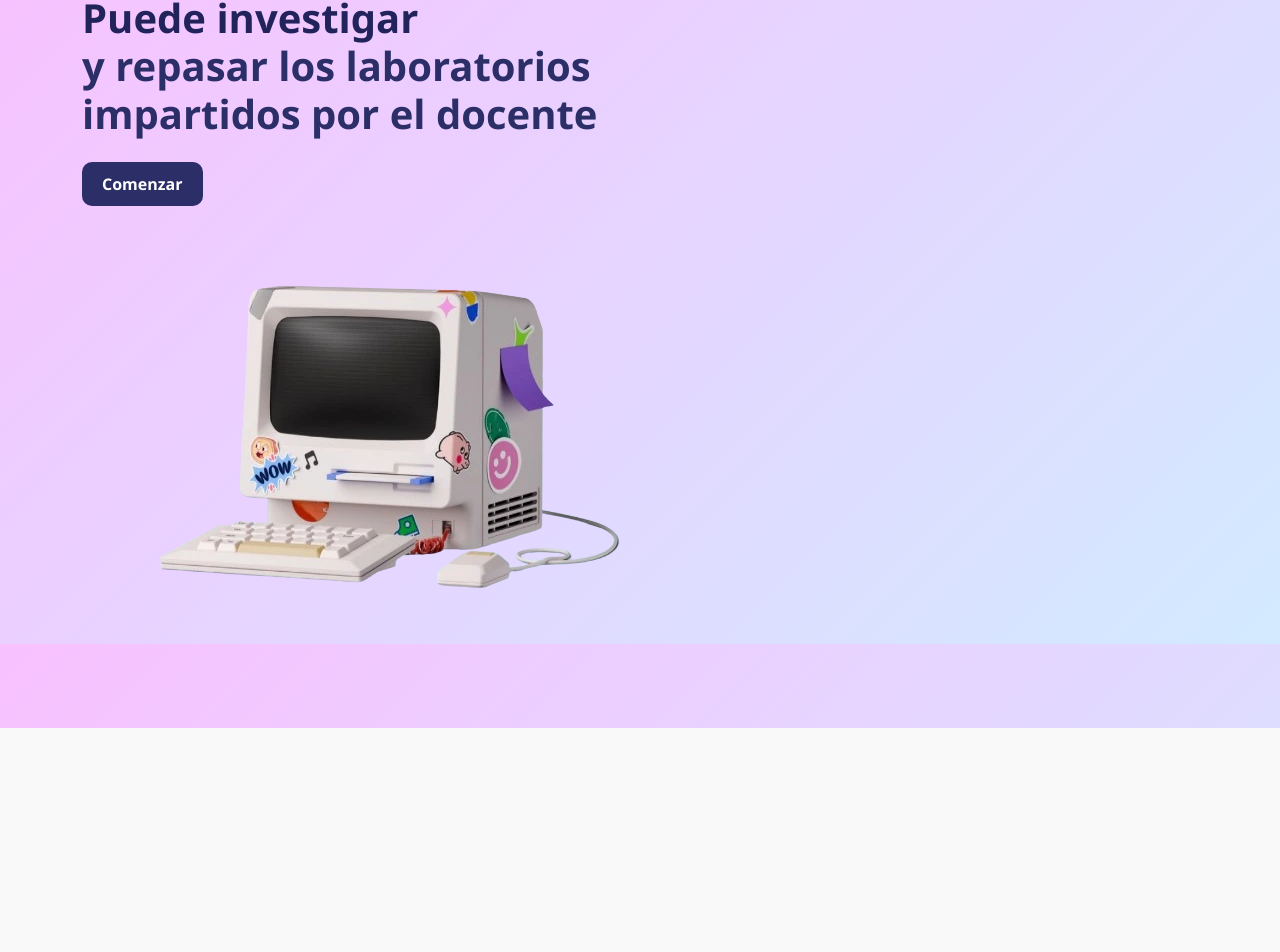
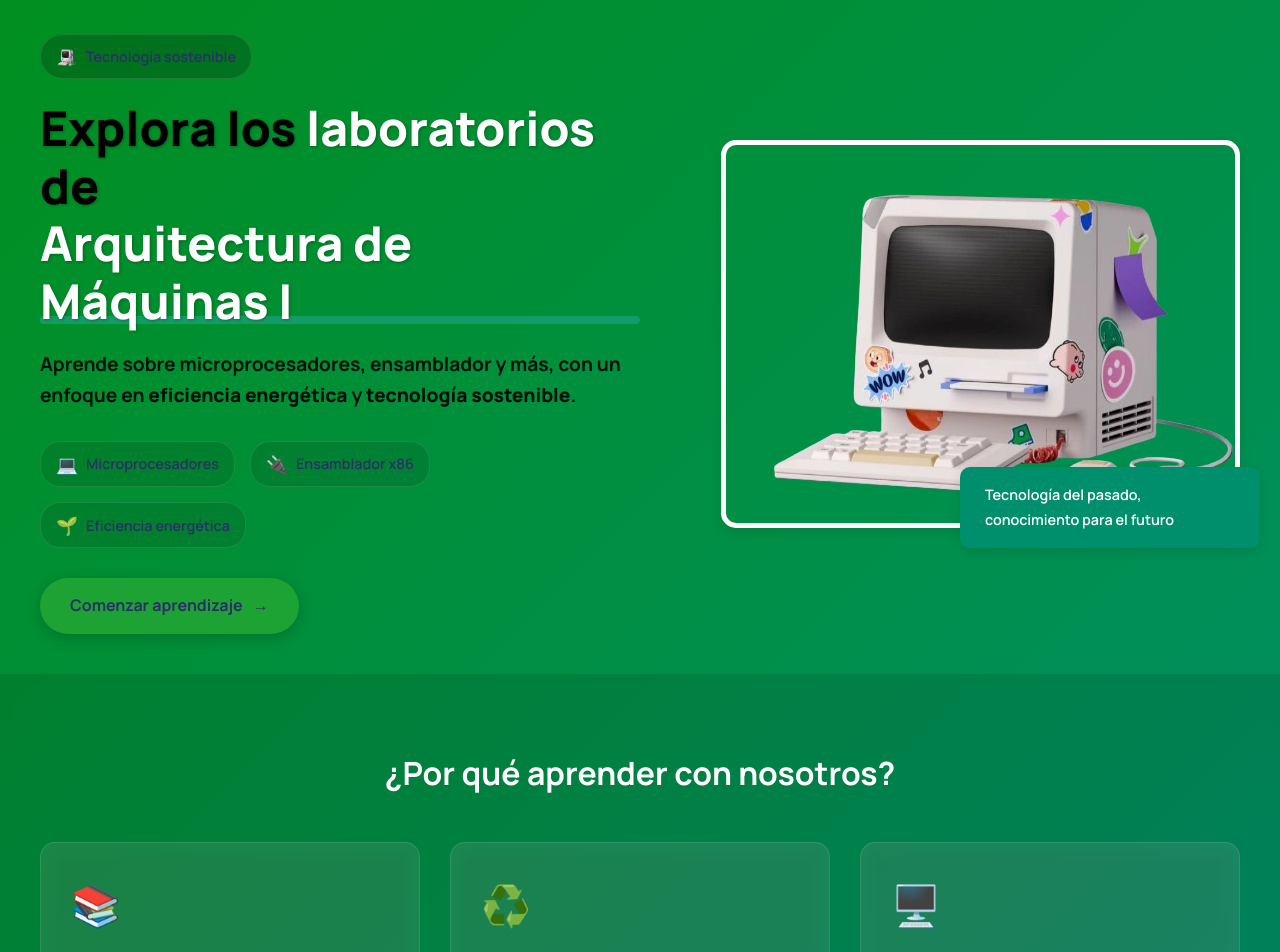
Before and after one commit to Hareigns/web-informativa-arquitectura-maquinas-1, a React (Create React App) app: page / in a window 1280 px wide. Shown: the part 72-1024 px from the top of the page. Before the commit the page ends 800 px from the top, so only its background shows below. Built offline with nearby package versions, Linux system fonts and the light colour scheme.

Commit message:
modificacion de colores (verdes), pero aun no convence del todo (labs 1-4 y vista de labs, aasi como la de home y about)

```diff
--- a/src/assets/styles/about.css
+++ b/src/assets/styles/about.css
@@ -2,7 +2,7 @@
 
 body {
   font-family: 'Manrope', sans-serif;
-  background: linear-gradient(135deg, #f8c1ff, #d2eaff);
+  background: linear-gradient(135deg, #2fb925, #023f2d);
 }
 
 span{
--- a/src/assets/styles/home.css
+++ b/src/assets/styles/home.css
@@ -1,75 +1,338 @@
-@import url('https://fonts.googleapis.com/css2?family=Manrope:wght@200..800&display=swap');
-
-body {
-  font-family: 'Manrope', sans-serif;
-  background: linear-gradient(135deg, #f8c1ff, #d2eaff);
+/* Nueva paleta de colores */
+:root {
+  --green-dark: #008f1f;
+  --green-medium: #1ca333;
+  --green-light: #249900;
+  --teal-dark: #008f6c;
+  --teal-light: #1ca37e;
+  --white: #ffffff;
+  --black: #000000;
+  --gray-light: #f5f5f5;
+  --gray-dark: #333333;
+  --card-shadow: 0 8px 24px rgba(0, 0, 0, 0.1);
+  --transition: all 0.3s ease;
 }
 
-span{
-    color: #2c2e67;
+/* Estilos base */
+.eco-home-container {
+  min-height: 100vh;
+  position: relative;
+  overflow: hidden;
+  background: linear-gradient(135deg, var(--green-dark), var(--teal-dark));
+  font-family: 'Manrope', sans-serif;
+  color: var(--white);
 }
 
-.hero-section {
-    min-height: 80vh;
-    display: flex;
-    align-items: center;
-    justify-content: center;
-    text-align: center;
+/* Partículas de fondo */
+.particles {
+  position: absolute;
+  top: 0;
+  left: 0;
+  width: 100%;
+  height: 100%;
+  z-index: 0;
 }
 
-.hero-title {
-    font-size: 2.5rem;
-    font-weight: bold;
-    color: #23235b;
+.particle {
+  position: absolute;
+  background-color: rgba(255, 255, 255, 0.3);
+  border-radius: 50%;
+  animation: float 15s infinite linear;
 }
 
-.hero-text {
-    font-size: 1.2rem;
-    color: #4b4b4b;
-    font-weight: bold;
+@keyframes float {
+  0% { transform: translateY(0) rotate(0deg); opacity: 1; }
+  100% { transform: translateY(-100vh) rotate(360deg); opacity: 0; }
 }
 
-.btn-custom {
-    background-color: #2c2e67;
-    color: white;
-    font-weight: bold;
-    padding: 10px 20px;
-    border-radius: 10px;
-    font-size: 1rem;
-    border: none;
-    transition: transform 0.3s ease-in-out; /* Transición suave */
+/* Sección hero */
+.eco-hero-section {
+  position: relative;
+  z-index: 1;
+  min-height: 80vh;
+  display: flex;
+  align-items: center;
+  justify-content: center;
+  padding: 40px 20px;
 }
 
-.btn-custom:hover {
-    transform: scale(1.1); /* Aumenta un 10% al pasar el cursor */
+.hero-content {
+  display: flex;
+  align-items: center;
+  justify-content: space-between;
+  max-width: 1200px;
+  width: 100%;
+  gap: 40px;
 }
 
-.btn-custom:hover {
-    background-color: #cdffff;
+.hero-text-content {
+  max-width: 600px;
+  text-align: left;
 }
 
-.hero-logo {
-    max-width: 800px;
-    height: auto;
-    transition: transform 0.3s ease-in-out; /* Transición suave */
+.eco-badge {
+  display: inline-flex;
+  align-items: center;
+  gap: 10px;
+  background-color: rgba(0, 0, 0, 0.2);
+  padding: 10px 15px;
+  border-radius: 30px;
+  margin-bottom: 20px;
+  font-size: 0.9rem;
+  font-weight: 600;
+  backdrop-filter: blur(5px);
+  border: 1px solid rgba(255, 255, 255, 0.1);
 }
 
-.hero-logo:hover {
-    transform: scale(1.1); /* Aumenta un 10% al pasar el cursor */
+.eco-icon {
+  width: 20px;
+  height: 20px;
 }
 
-.row .col-md-6:nth-of-type(1) {
-    justify-content: left;
-    text-align: left;
-    width: 700px;
-    height: auto;
+.eco-hero-title {
+  font-size: 3rem;
+  font-weight: 800;
+  line-height: 1.2;
+  margin-bottom: 20px;
+  text-shadow: 1px 1px 3px rgba(0, 0, 0, 0.3);
+}
 
+.eco-hero-title span {
+  color: var(--white);
+}
+
+.highlight {
+  color: var(--white);
+  font-weight: 800;
+  position: relative;
+  display: inline-block;
+}
+
+.highlight::after {
+  content: '';
+  position: absolute;
+  bottom: 5px;
+  left: 0;
+  width: 100%;
+  height: 8px;
+  background-color: var(--teal-light);
+  z-index: -1;
+  border-radius: 4px;
+  opacity: 0.7;
+}
+
+.eco-hero-subtitle {
+  font-size: 1.2rem;
+  margin-bottom: 30px;
+  line-height: 1.6;
+  opacity: 0.9;
+}
+
+.hero-features {
+  display: flex;
+  gap: 15px;
+  margin-bottom: 30px;
+  flex-wrap: wrap;
+}
+
+.feature-item {
+  display: flex;
+  align-items: center;
+  gap: 8px;
+  background-color: rgba(0, 0, 0, 0.1);
+  padding: 8px 15px;
+  border-radius: 20px;
+  font-size: 0.9rem;
+  font-weight: 600;
+  backdrop-filter: blur(5px);
+  border: 1px solid rgba(255, 255, 255, 0.1);
+}
+
+.feature-icon {
+  font-size: 1.1rem;
+}
+
+.eco-btn {
+  display: inline-flex;
+  align-items: center;
+  gap: 10px;
+  background-color: var(--green-medium);
+  color: var(--white);
+  padding: 15px 30px;
+  border-radius: 50px;
+  font-weight: 700;
+  font-size: 1rem;
+  border: none;
+  cursor: pointer;
+  transition: var(--transition);
+  box-shadow: 0 4px 15px rgba(0, 0, 0, 0.2);
+}
+
+.eco-btn:hover {
+  background-color: var(--green-light);
+  transform: translateY(-3px);
+  box-shadow: 0 8px 20px rgba(0, 0, 0, 0.3);
+}
+
+.eco-btn:hover .btn-arrow {
+  transform: translateX(5px);
+}
+
+.btn-arrow {
+  transition: var(--transition);
+}
+
+.hero-image-container {
+  position: relative;
+  max-width: 600px;
+}
+
+.eco-hero-image {
+  width: 100%;
+  height: auto;
+  border-radius: 15px;
+  box-shadow: var(--card-shadow);
+  transition: var(--transition);
+  position: relative;
+  z-index: 1;
+  border: 5px solid var(--white);
+}
+
+.eco-hero-image:hover {
+  transform: scale(1.03);
+}
+
+.image-overlay {
+  position: absolute;
+  bottom: -20px;
+  right: -20px;
+  background-color: var(--teal-dark);
+  padding: 15px 25px;
+  border-radius: 10px;
+  z-index: 2;
+  max-width: 300px;
+  box-shadow: var(--card-shadow);
+}
+
+.overlay-text {
+  font-size: 0.9rem;
+  font-weight: 600;
+  line-height: 1.4;
+  color: var(--white);
+}
+
+/* Sección de beneficios */
+.eco-benefits {
+  padding: 80px 20px;
+  background-color: rgba(0, 0, 0, 0.1);
+  backdrop-filter: blur(5px);
+  position: relative;
+  z-index: 1;
+}
+
+.benefits-title {
+  text-align: center;
+  font-size: 2rem;
+  margin-bottom: 50px;
+  font-weight: 700;
+  color: var(--white);
+}
+
+.benefits-grid {
+  display: grid;
+  grid-template-columns: repeat(auto-fit, minmax(300px, 1fr));
+  gap: 30px;
+  max-width: 1200px;
+  margin: 0 auto;
+}
+
+.benefit-card {
+  background-color: rgba(255, 255, 255, 0.1);
+  backdrop-filter: blur(10px);
+  padding: 30px;
+  border-radius: 15px;
+  transition: var(--transition);
+  border: 1px solid rgba(255, 255, 255, 0.1);
+  color: var(--white);
+}
+
+.benefit-card:hover {
+  transform: translateY(-10px);
+  background-color: rgba(255, 255, 255, 0.15);
+  box-shadow: var(--card-shadow);
+}
+
+.benefit-icon {
+  font-size: 2.5rem;
+  margin-bottom: 20px;
+  display: inline-block;
+  color: var(--teal-light);
+}
+
+.benefit-card h3 {
+  font-size: 1.3rem;
+  margin-bottom: 15px;
+  color: var(--white);
+}
+
+.benefit-card p {
+  opacity: 0.9;
+  line-height: 1.6;
+}
+
+/* Responsive */
+@media (max-width: 992px) {
+  .hero-content {
+    flex-direction: column;
+    text-align: center;
   }
 
-  .row .col-md-6:nth-of-type(2) {
-    justify-content: right;
-    text-align: right;
-    width: auto;
-    height: auto;
+  .hero-text-content {
+    text-align: center;
+    margin-bottom: 40px;
+  }
 
+  .hero-features {
+    justify-content: center;
   }
+
+  .image-overlay {
+    right: 0;
+    bottom: -30px;
+  }
+}
+
+@media (max-width: 768px) {
+  .eco-hero-title {
+    font-size: 2.2rem;
+  }
+
+  .eco-hero-subtitle {
+    font-size: 1rem;
+  }
+
+  .benefits-grid {
+    grid-template-columns: 1fr;
+  }
+}
+
+@media (max-width: 480px) {
+  .eco-hero-title {
+    font-size: 1.8rem;
+  }
+
+  .feature-item {
+    font-size: 0.8rem;
+  }
+
+  .eco-btn {
+    padding: 12px 25px;
+    font-size: 0.9rem;
+  }
+
+  .image-overlay {
+    position: static;
+    margin-top: 20px;
+    max-width: 100%;
+  }
+}
--- a/src/assets/styles/lab1.css
+++ b/src/assets/styles/lab1.css
@@ -1,7 +1,9 @@
+@import url('https://fonts.googleapis.com/css2?family=Manrope:wght@200..800&display=swap');
+
 /* Estilos base con enfoque ecológico-tecnológico */
 :root {
     --primary-color: #2e7d32; /* Verde ecológico */
-    --secondary-color: #1565c0; /* Azul tecnológico */
+    --secondary-color: #15c062; /* Azul tecnológico */
     --accent-color: #7cb342; /* Verde claro */
     --text-color: #333;
     --light-bg: #f5f5f5;
@@ -10,7 +12,8 @@
 }
 
 body {
-    font-family: 'Segoe UI', Tahoma, Geneva, Verdana, sans-serif;
+    font-family: 'Manrope', sans-serif;
+    font-weight: bold;
     line-height: 1.6;
     color: var(--text-color);
     background-color: #f9f9f9;
@@ -33,6 +36,7 @@ body {
     border-radius: 10px;
     color: white;
     box-shadow: var(--card-shadow);
+
 }
 
 .eco-tech-title {
@@ -47,6 +51,8 @@ body {
     margin-top: 10px;
 }
 
+
+
 /* Tarjetas de contenido */
 .eco-tech-card {
     background: white;
@@ -55,6 +61,7 @@ body {
     box-shadow: var(--card-shadow);
     overflow: hidden;
     transition: transform 0.3s ease;
+
 }
 
 .eco-tech-card:hover {
@@ -62,7 +69,7 @@ body {
 }
 
 .card-header {
-    background-color: var(--primary-color);
+    background-color: #2e7d32;
     color: white;
     padding: 15px 20px;
 }
@@ -70,6 +77,7 @@ body {
 .card-header h2 {
     margin: 0;
     font-size: 1.5rem;
+
 }
 
 .card-body {
--- a/src/assets/styles/lab2.css
+++ b/src/assets/styles/lab2.css
@@ -1,3 +1,5 @@
+@import url('https://fonts.googleapis.com/css2?family=Manrope:wght@200..800&display=swap');
+
 /* Estilos para Procesos Ordenados/Desordenados */
 .eco-tech-process-container {
     max-width: 1200px;
--- a/src/assets/styles/lab3.css
+++ b/src/assets/styles/lab3.css
@@ -1,3 +1,5 @@
+@import url('https://fonts.googleapis.com/css2?family=Manrope:wght@200..800&display=swap');
+
 /* Variables de color ecológico-tecnológico */
 :root {
     --green-eco: #2e7d32;
@@ -16,7 +18,8 @@
     max-width: 1200px;
     margin: 0 auto;
     padding: 20px;
-    font-family: 'Segoe UI', Tahoma, Geneva, Verdana, sans-serif;
+    font-family: 'Manrope', sans-serif;
+    font-weight: bold;
     color: #333;
     line-height: 1.6;
 }
@@ -52,6 +55,9 @@
 .section-header {
     text-align: center;
     margin-bottom: 30px;
+    background-color: white;
+    border-radius: 8px;
+    padding: 20px;
 }
 
 .section-header h2 {
@@ -220,6 +226,11 @@
     border: 3px solid white;
     box-shadow: 0 0 0 2px var(--blue-tech);
 }
+.evolution-timeline{
+    background-color: white;
+    border-radius: 8px;
+    padding: 20px;
+}
 
 .point-label {
     font-weight: bold;
--- a/src/assets/styles/lab4.css
+++ b/src/assets/styles/lab4.css
@@ -1,3 +1,5 @@
+@import url('https://fonts.googleapis.com/css2?family=Manrope:wght@200..800&display=swap');
+
 /* Variables de color ecológico-tecnológico */
 :root {
     --green-eco: #2e7d32;
@@ -13,7 +15,8 @@
     max-width: 1200px;
     margin: 0 auto;
     padding: 20px;
-    font-family: 'Segoe UI', Tahoma, Geneva, Verdana, sans-serif;
+    font-family: 'Manrope', sans-serif;
+    font-weight: bold;
     color: #333;
     line-height: 1.6;
 
@@ -30,6 +33,12 @@
     box-shadow: var(--card-shadow);
     position: relative;
     overflow: hidden;
+}
+
+.exercises-header {
+    background-color: white;
+    border-radius: 8px;
+    padding: 20px;
 }
 
 .eco-tech-lab4-header::before {
--- a/src/assets/styles/laboratorio1.css
+++ b/src/assets/styles/laboratorio1.css
@@ -14,3 +14,7 @@
 .img-container {
     margin: 20px 0;
 }
+h1 , p {
+    color: #000000;
+    font-weight: bold;
+}
--- a/src/assets/styles/navbar.css
+++ b/src/assets/styles/navbar.css
@@ -1,10 +1,10 @@
 @import url('https://fonts.googleapis.com/css2?family=Manrope:wght@200..800&display=swap');
 
 .navbar {
-  background: linear-gradient(135deg, #f8c1ff, #d2eaff);
+    background: linear-gradient(135deg, #2fb925, #023f2d);
 
     font-family: 'Manrope', sans-serif;
-
+    font-weight: bold;
   }
 
   .navbar-brand {
--- a/src/pages/home/home.js
+++ b/src/pages/home/home.js
@@ -1,35 +1,95 @@
 import { useNavigate } from 'react-router-dom';
-
 import React from "react";
 import "../../assets/styles/home.css";
-import logoPC from "../../assets/images/pc-retro.webp"
+import logoPC from "../../assets/images/pc-retro.webp";
+import ecoIcon from "../../assets/images/eco-icon.webp";
 
 const Home = () => {
-
   const navigate = useNavigate();
 
   const handleClick = () => {
-    // Cambia la ruta según la página a la que deseas navegar
     navigate("/laboratorios");
   };
+
   return (
+    <div className="eco-home-container">
+      {/* Partículas de fondo */}
+      <div className="particles">
+        {[...Array(20)].map((_, i) => (
+          <div key={i} className="particle"></div>
+        ))}
+      </div>
 
-    <div className="container hero-section">
-      <div className="row align-items-center">
-        <div className="col-md-6">
-          <h1 className="hero-title">
-            Puede investigar <br></br><span className="fw-bold">y repasar los laboratorios impartidos por el docente</span>
-          </h1>
+      <div className="eco-hero-section">
+        <div className="hero-content">
+          <div className="hero-text-content">
+            <div className="eco-badge">
+              <img src={ecoIcon} alt="Icono ecológico" className="eco-icon" />
+              <span>Tecnología sostenible</span>
+            </div>
 
-          <button className="btn btn-custom mt-3" onClick={handleClick}>Comenzar</button>
+            <h1 className="eco-hero-title">
+              Explora los <span>laboratorios</span> de <br />
+              <span className="highlight">Arquitectura de Máquinas I</span>
+            </h1>
+
+            <p className="eco-hero-subtitle">
+              Aprende sobre microprocesadores, ensamblador y más, con un enfoque en
+              <strong> eficiencia energética</strong> y <strong>tecnología sostenible</strong>.
+            </p>
+
+            <div className="hero-features">
+              <div className="feature-item">
+                <span className="feature-icon">💻</span>
+                <span>Microprocesadores</span>
+              </div>
+              <div className="feature-item">
+                <span className="feature-icon">🔌</span>
+                <span>Ensamblador x86</span>
+              </div>
+              <div className="feature-item">
+                <span className="feature-icon">🌱</span>
+                <span>Eficiencia energética</span>
+              </div>
+            </div>
+
+            <button className="eco-btn" onClick={handleClick}>
+              <span>Comenzar aprendizaje</span>
+              <span className="btn-arrow">→</span>
+            </button>
+          </div>
+
+          <div className="hero-image-container">
+            <img src={logoPC} alt="Computadora retro" className="eco-hero-image" />
+            <div className="image-overlay">
+              <span className="overlay-text">Tecnología del pasado, conocimiento para el futuro</span>
+            </div>
+          </div>
         </div>
+      </div>
 
-        <div className="col-md-6">
-          <img src={logoPC} alt="Logo Arquitectura de Maquinas I" className="hero-logo" />
+      {/* Sección de beneficios */}
+      <div className="eco-benefits">
+        <h2 className="benefits-title">¿Por qué aprender con nosotros?</h2>
+        <div className="benefits-grid">
+          <div className="benefit-card">
+            <span className="benefit-icon">📚</span>
+            <h3>Contenido actualizado</h3>
+            <p>Laboratorios basados en las últimas tecnologías y prácticas sostenibles.</p>
+          </div>
+          <div className="benefit-card">
+            <span className="benefit-icon">♻️</span>
+            <h3>Enfoque ecológico</h3>
+            <p>Énfasis en eficiencia energética y reducción de huella de carbono.</p>
+          </div>
+          <div className="benefit-card">
+            <span className="benefit-icon">🖥️</span>
+            <h3>Práctica real</h3>
+            <p>Ejercicios con código real de ensamblador y arquitectura de procesadores.</p>
+          </div>
         </div>
       </div>
     </div>
-
   );
 };
 
--- a/src/pages/laboratorios.js
+++ b/src/pages/laboratorios.js
@@ -14,7 +14,7 @@ const Laboratorios = () => {
                     Texto para adentrar a lo que sería la página
                 </p>
                 <div className="row justify-content-center">
-                    {[1, 2, 3, 4, 5, 6, 7, 8, 9, 10].map((id) => (
+                    {[1, 2, 3, 4, 5, 6, 7, 8, 9, 10, 11, 12].map((id) => (
                         <div key={id} className="col-md-4 col-sm-6 mb-4">
                             <div className="lab-item">
                                 <Link to={`/laboratorio/${id}`}>
```
Also changed, not shown: src/assets/styles/laboratorios.css (+4 -4 lines), src/assets/images/eco-icon.webp (added).
